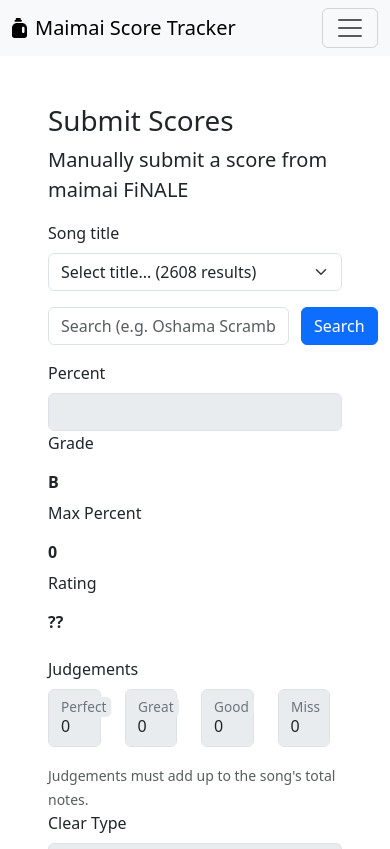
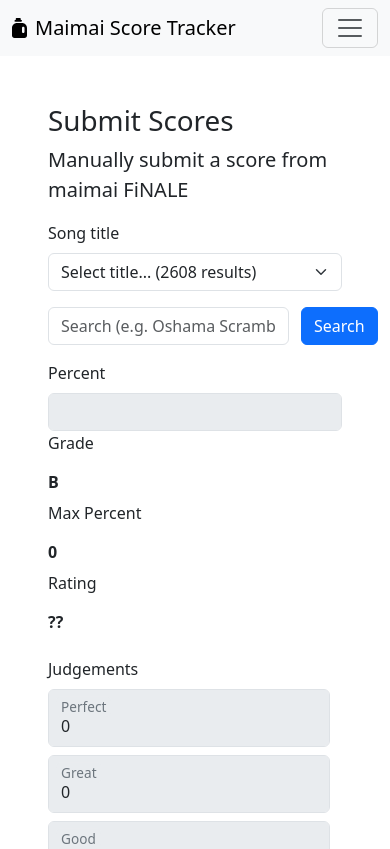
Before and after one commit to corndogit/maimai-score-tracker, a React (Vite) app: page /submit in a window 390 px wide. Shown: the top 849 px of the page. Built offline with nearby package versions, Linux system fonts and the light colour scheme.

Commit message:
Judgement fields responsiveness

```diff
--- a/src/components/submit-score-page/submit-score-form/score-form-judgements/score-form-judgements.tsx
+++ b/src/components/submit-score-page/submit-score-form/score-form-judgements/score-form-judgements.tsx
@@ -59,11 +59,11 @@
             </Col>
           </Row>
           <Row>
-            <Col>
+            <Col className="mb-2" xs={12} lg={3}>
               <FloatingLabel label="Perfect">
                 <Form.Control
-                  type="number"
                   min={0}
+                  defaultValue={0}
                   value={judgements.perfect}
                   disabled={!selectedChart}
                   isValid={validated.isJudgementsValid}
@@ -77,11 +77,11 @@
                 />
               </FloatingLabel>
             </Col>
-            <Col>
+            <Col className="mb-2" xs={12} lg={3}>
               <FloatingLabel label="Great">
                 <Form.Control
-                  type="number"
                   min={0}
+                  defaultValue={0}
                   value={judgements.great}
                   disabled={!selectedChart}
                   isValid={validated.isJudgementsValid}
@@ -95,11 +95,11 @@
                 />
               </FloatingLabel>
             </Col>
-            <Col>
+            <Col className="mb-2" xs={12} lg={3}>
               <FloatingLabel label="Good">
                 <Form.Control
-                  type="number"
                   min={0}
+                  defaultValue={0}
                   value={judgements.good}
                   disabled={!selectedChart}
                   isValid={validated.isJudgementsValid}
@@ -113,11 +113,11 @@
                 />
               </FloatingLabel>
             </Col>
-            <Col>
+            <Col className="mb-2" xs={12} lg={3}>
               <FloatingLabel label="Miss">
                 <Form.Control
-                  type="number"
                   min={0}
+                  defaultValue={0}
                   value={judgements.miss}
                   disabled={!selectedChart}
                   isValid={validated.isJudgementsValid}
```
